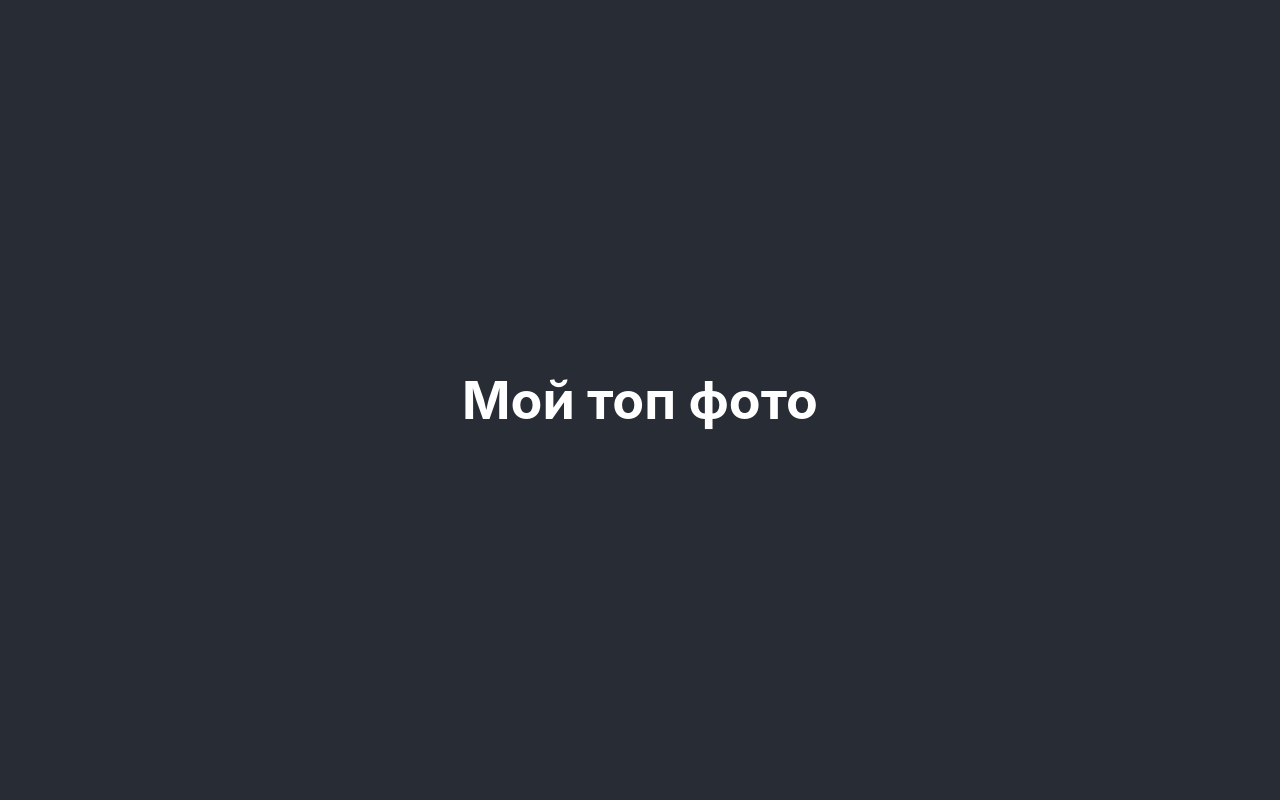
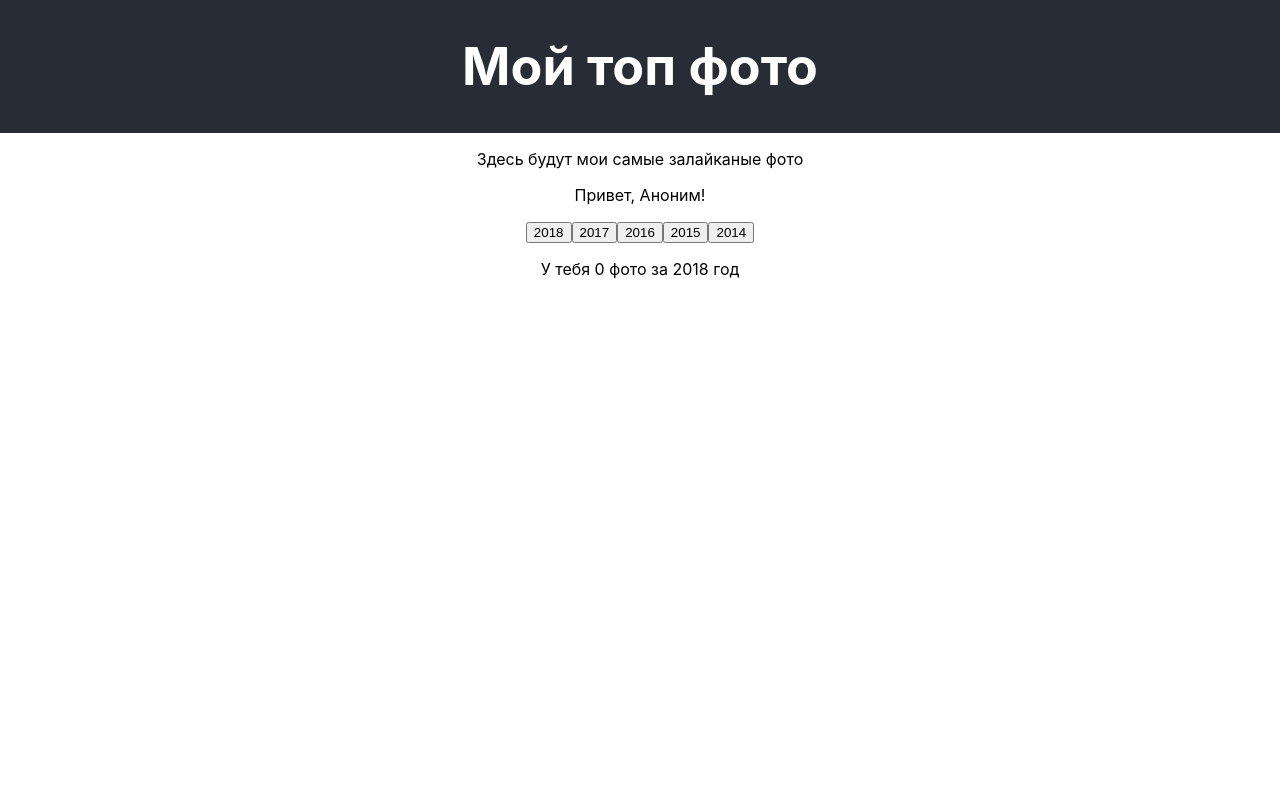
Before and after one commit to artemloiko/react-redux-learn, a React (Create React App) app: page / in a window 1280 px wide. Shown: the top 800 px of the page. Built offline with nearby package versions, Linux system fonts and the light colour scheme.

Commit message:
Changed header height

```diff
--- a/src/containers/App.css
+++ b/src/containers/App.css
@@ -9,7 +9,7 @@
 
 .App-header {
   background-color: #282c34;
-  min-height: 100vh;
+  min-height: 10vh;
   display: flex;
   flex-direction: column;
   align-items: center;
```
